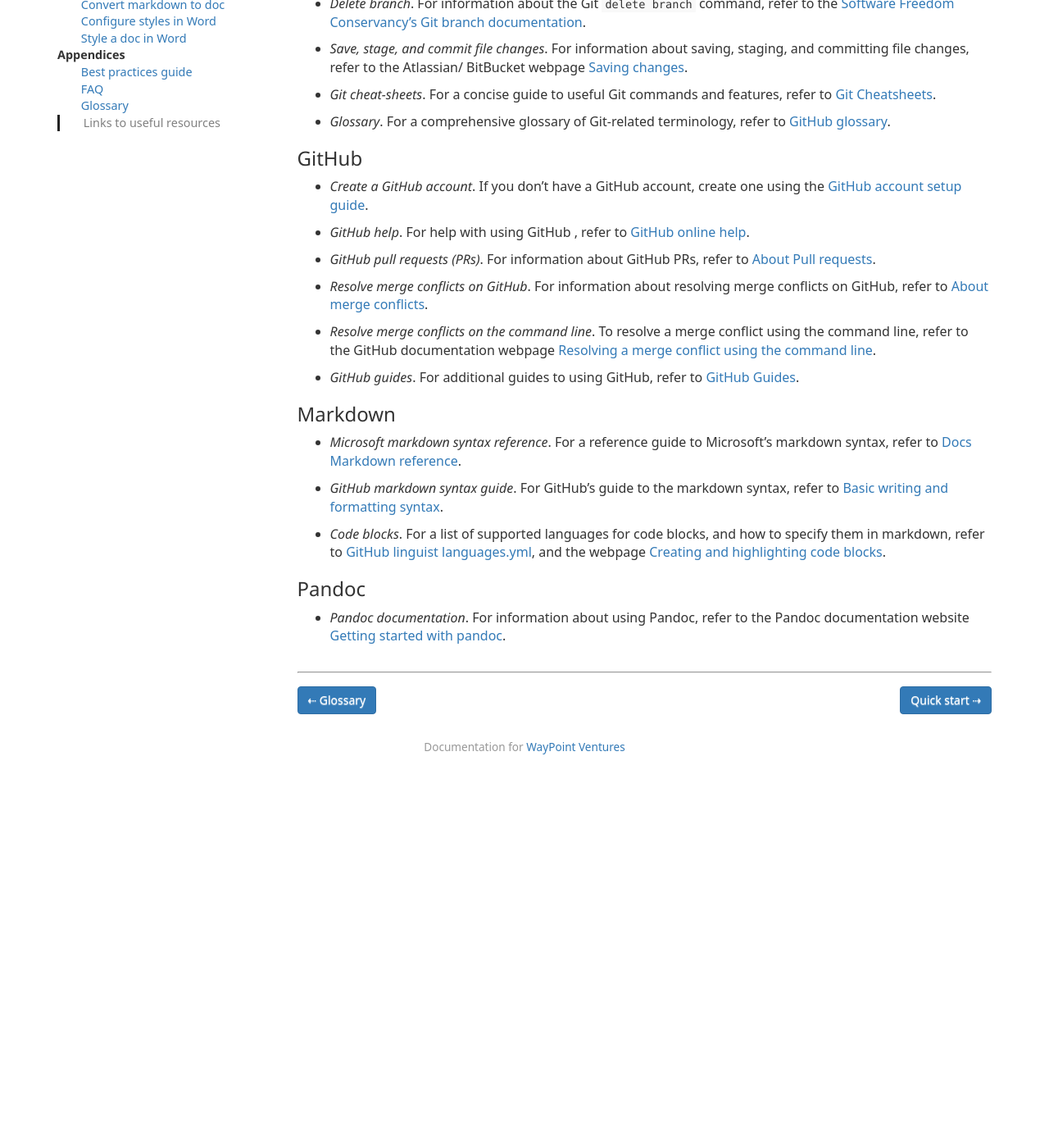
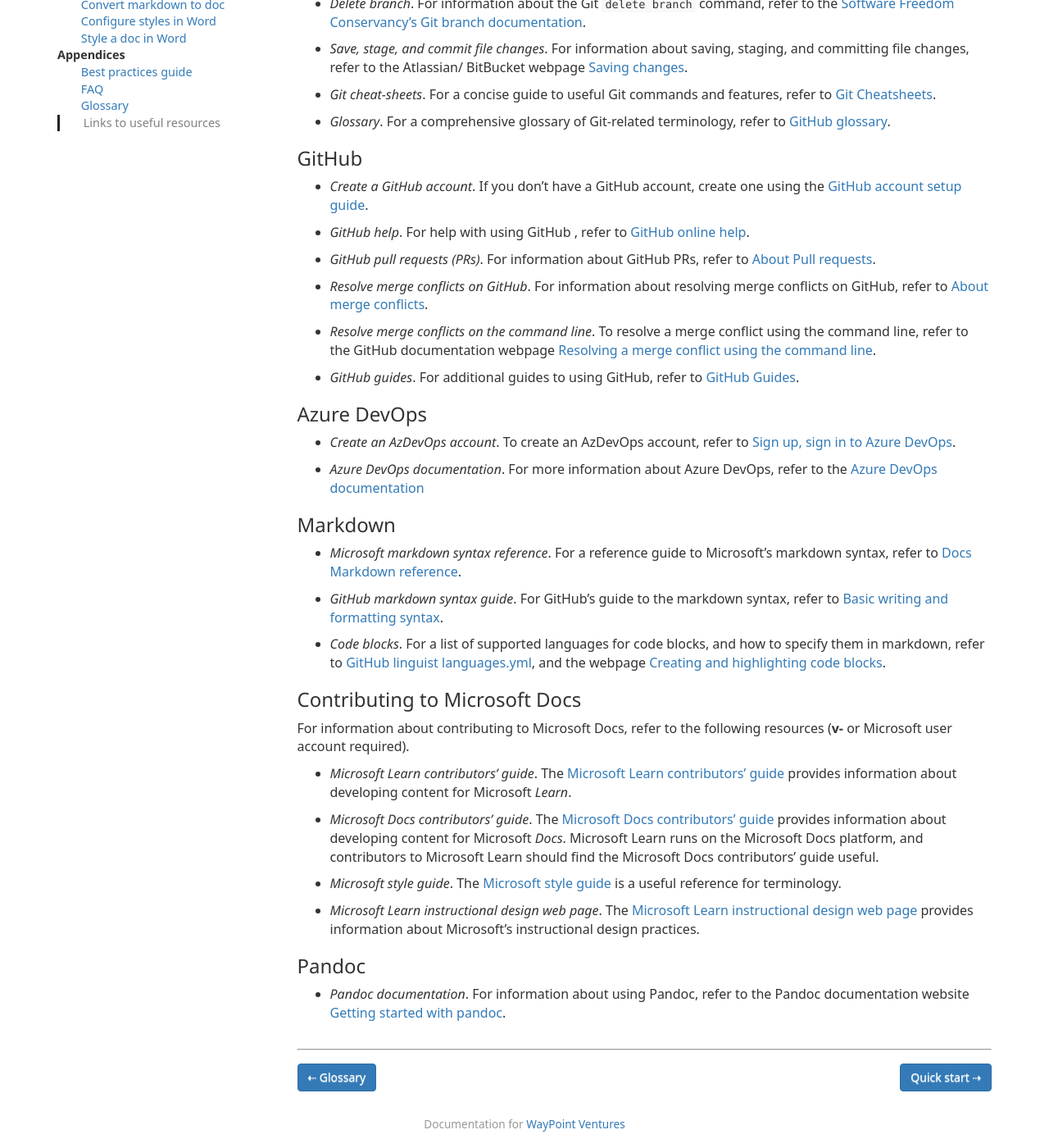
Before and after one commit to mkavana/docs, a Jekyll site: the page built from _posts/17-appendices/2020-06-04-useful-links.md, in a window 1280 px wide and 1400 px high, scrolled down 1213 px. Shown: the whole window at 82% size. Built offline with Jekyll 4.4.1, drawn with Linux system fonts in a browser that asks for light colours; some web fonts are replaced; before the commit the page ends 2154 px from its top, so only the background shows below that.

Commit message:
add AzDevOps & MSDocs resources

```diff
--- a/_posts/17-appendices/2020-06-04-useful-links.md
+++ b/_posts/17-appendices/2020-06-04-useful-links.md
@@ -78,6 +78,12 @@ This guide provides links to resources that are useful for developing content in
 
 - *GitHub guides*. For additional guides to using GitHub, refer to [GitHub Guides](https://guides.github.com/).
 
+### Azure DevOps
+
+- *Create an AzDevOps account*. To create an AzDevOps account, refer to [Sign up, sign in to Azure DevOps](https://docs.microsoft.com/azure/devops/user-guide/sign-up-invite-teammates?view=azure-devops).
+
+- *Azure DevOps documentation*. For more information about Azure DevOps, refer to the [Azure DevOps documentation](https://docs.microsoft.com/azure/devops/?view=azure-devops)
+
 ### Markdown
 
 - *Microsoft markdown syntax reference*. For a reference guide to Microsoft's markdown syntax, refer to [Docs Markdown reference](https://docs.microsoft.com/contribute/markdown-reference).
@@ -86,6 +92,18 @@ This guide provides links to resources that are useful for developing content in
 
 - *Code blocks*. For a list of supported languages for code blocks, and how to specify them in markdown, refer to [GitHub linguist languages.yml](https://github.com/github/linguist/blob/master/lib/linguist/languages.yml), and the webpage [Creating and highlighting code blocks](https://help.github.com/en/github/writing-on-github/creating-and-highlighting-code-blocks).
 
+### Contributing to Microsoft Docs
+
+For information about contributing to Microsoft Docs, refer to the following resources (**v-** or Microsoft user account required).
+
+- *Microsoft Learn contributors' guide*. The [Microsoft Learn contributors' guide](https://review.docs.microsoft.com/learn-docs/docs/?branch=master) provides information about developing content for Microsoft *Learn*.
+
+- *Microsoft Docs contributors' guide*. The [Microsoft Docs contributors' guide](https://review.docs.microsoft.com/help/contribute/?branch=master) provides information about developing content for Microsoft *Docs*. Microsoft Learn runs on the Microsoft Docs platform, and contributors to Microsoft Learn should find the Microsoft Docs contributors' guide useful.
+
+- *Microsoft style guide*. The [Microsoft style guide](https://styleguides.azurewebsites.net/StyleGuide/List) is a useful reference for terminology.
+
+- *Microsoft Learn instructional design web page*. The [Microsoft Learn instructional design web page](https://aka.ms/learn/id) provides information about Microsoft's instructional design practices.
+
 ### Pandoc
 
 - *Pandoc documentation*. For information about using Pandoc, refer to the Pandoc documentation website [Getting started with pandoc](https://pandoc.org/getting-started.html).
```
